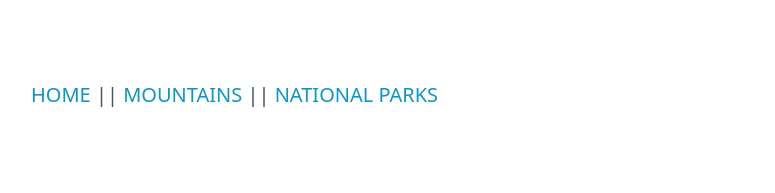
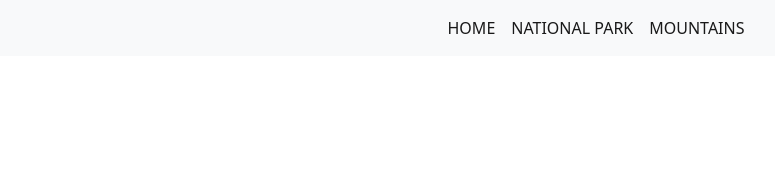
Before and after one commit to jacobdefalco/enjoy-the-outdoors, a plain HTML site: page mountain.html in a window 1280 px wide. Shown: the whole page, without its empty margins (44-819 px from the left). Drawn offline with nearby package versions, Linux system fonts and the light colour scheme.

Commit message:
added nav

```diff
--- a/mountain.html
+++ b/mountain.html
@@ -1,18 +1,78 @@
 <!DOCTYPE html>
 <html lang="en">
-<head>
-    <meta charset="UTF-8">
-    <meta http-equiv="X-UA-Compatible" content="IE=edge">
-    <meta name="viewport" content="width=device-width, initial-scale=1.0">
+  <head>
+    <meta charset="UTF-8" />
+    <meta http-equiv="X-UA-Compatible" content="IE=edge" />
+    <meta name="viewport" content="width=device-width, initial-scale=1.0" />
     <title>Enjoy The Outdoors | Home</title>
-    <link rel="stylesheet" href="https://cdn.jsdelivr.net/npm/@picocss/pico@1/css/pico.classless.min.css">
-</head>
-<body>
+    <link
+      href="https://cdn.jsdelivr.net/npm/bootstrap@5.0.2/dist/css/bootstrap.min.css"
+      rel="stylesheet"
+      integrity="sha384-EVSTQN3/azprG1Anm3QDgpJLIm9Nao0Yz1ztcQTwFspd3yD65VohhpuuCOmLASjC"
+      crossorigin="anonymous"
+    />
+  </head>
+  <body>
     <header>
-        <a href="index.html">HOME</a>
-        ||
-        <a href="mountain.html">MOUNTAINS</a>
-        ||
-        <a href="national-parks.html">NATIONAL PARKS</a>
+      <div id="container">
+        <nav
+          class="navbar navbar-expand-lg navbar-light bg-light rounded"
+          aria-label="Twelfth navbar example"
+        >
+          <div class="container-fluid">
+            <button
+              class="navbar-toggler"
+              type="button"
+              data-bs-toggle="collapse"
+              data-bs-target="#navbarsExample10"
+              aria-controls="navbarsExample10"
+              aria-expanded="false"
+              aria-label="Toggle navigation"
+            >
+              <span class="navbar-toggler-icon"></span>
+            </button>
+
+            <div
+              class="collapse navbar-collapse justify-content-md-center"
+              id="navbarsExample10"
+            >
+              <ul class="navbar-nav">
+                <li class="nav-item">
+                  <a
+                    class="nav-link active"
+                    aria-current="page"
+                    href="index.html"
+                    >HOME</a
+                  >
+                </li>
+                <li class="nav-item">
+                  <a
+                    class="nav-link active"
+                    aria-current="page"
+                    href="national-parks.html"
+                    >NATIONAL PARK</a
+                  >
+                </li>
+                <li class="nav-item">
+                  <a
+                    class="nav-link active"
+                    aria-current="page"
+                    href="mountain.html"
+                    >MOUNTAINS</a
+                  >
+                </li>
+              </ul>
+            </div>
+          </div>
+        </nav>
+      </div>
+    </header>
     <main></main>
     <footer></footer>
+    <script
+      src="https://cdn.jsdelivr.net/npm/bootstrap@5.0.2/dist/js/bootstrap.bundle.min.js"
+      integrity="sha384-MrcW6ZMFYlzcLA8Nl+NtUVF0sA7MsXsP1UyJoMp4YLEuNSfAP+JcXn/tWtIaxVXM"
+      crossorigin="anonymous"
+    ></script>
+  </body>
+</html>
```
